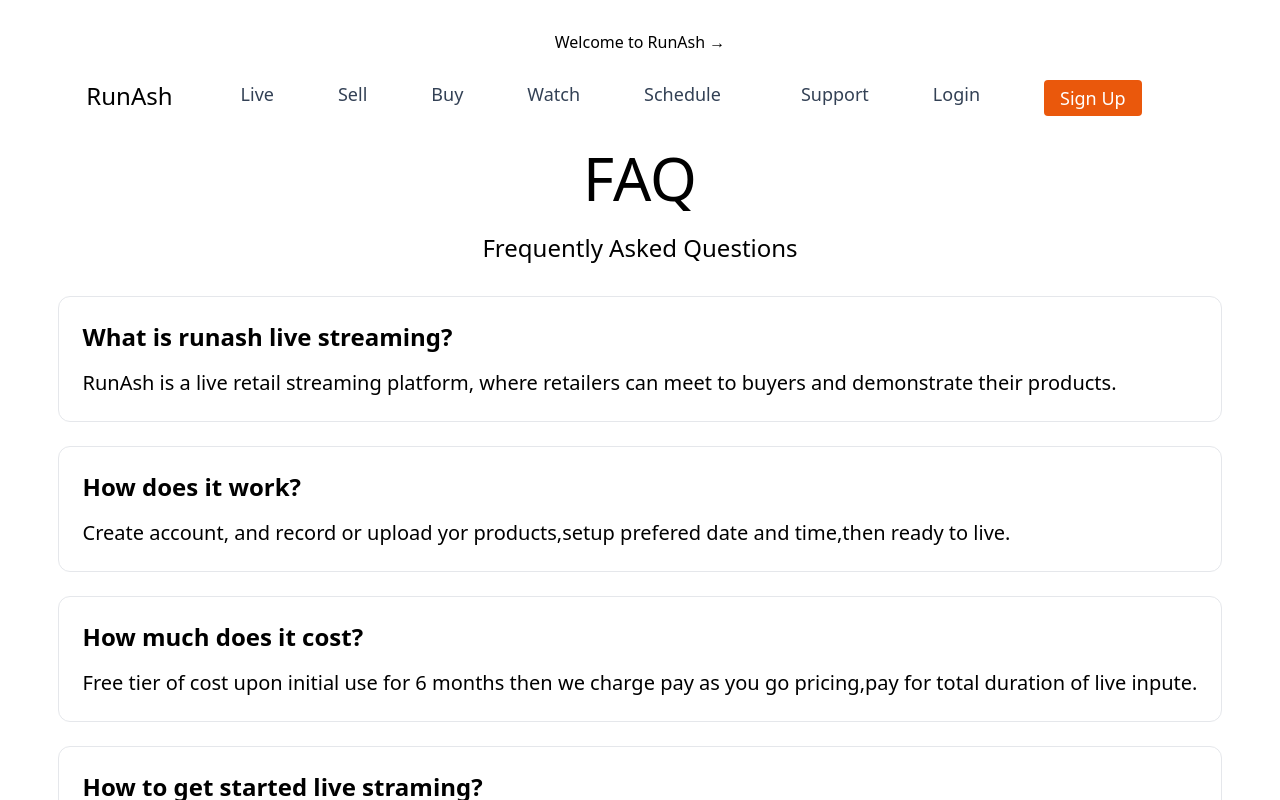
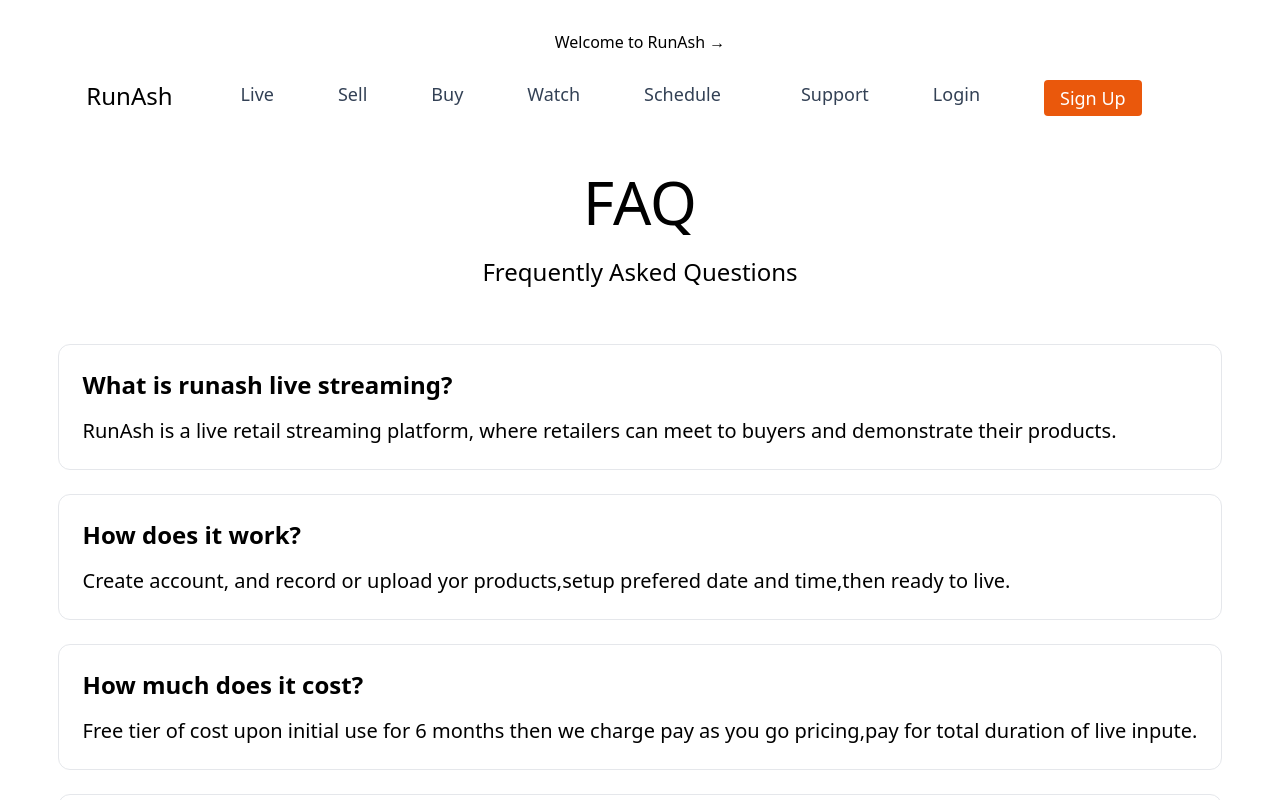
Before and after one commit to Vaibhavmurmu/nextjs13, a Next.js app: page /faq in a window 1280 px wide. Shown: the top 800 px of the page. Built offline with nearby package versions, Linux system fonts and the light colour scheme.

Commit message:
Change to be committed

```diff
--- a/pages/faq.js
+++ b/pages/faq.js
@@ -5,13 +5,13 @@ import Image from 'next/image'
 export default function Faq() {
     return (
         <div className="flex min-h-screen flex-col items-center justify-center py-2">
-            <h1 className="mt-6 text-6xl font-n">
+            <h1 className="mt-12 text-6xl font-n">
                 FAQ
             </h1>
             <p className="mt-6 text-2xl font-n">
                 Frequently Asked Questions
             </p>
-                <div className="flex main-h-screen flex-col item-centre justify-centre py-2">
+                <div className="mt-6 flex main-h-screen flex-col item-centre justify-centre py-2">
                 <div className="mt-6 w-full rounded-xl border p-6 text-left item-centre justify-centre hover:text-blue-600 focus:text-blue-600">
                     <h3 className="text-2xl font-bold">What is runash live streaming?</h3>
                     <p className="mt-4 text-xl">
```
